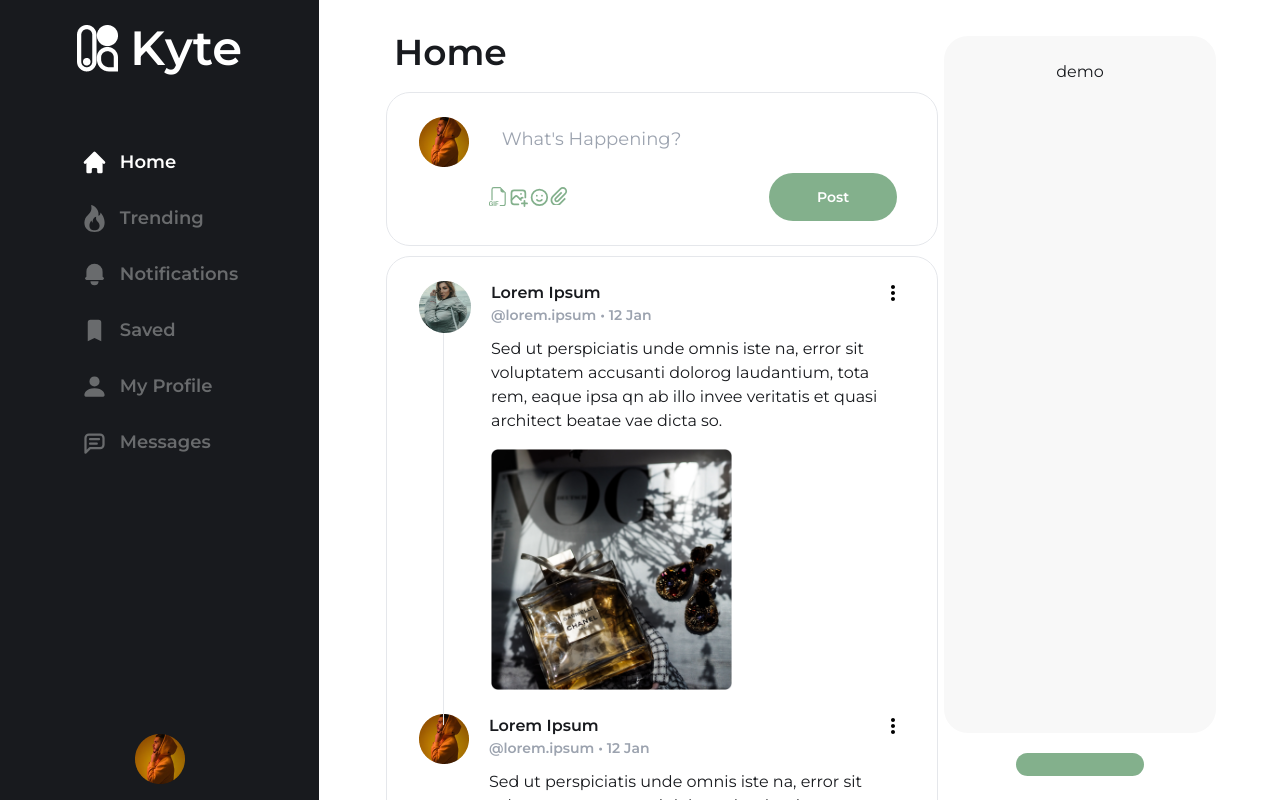
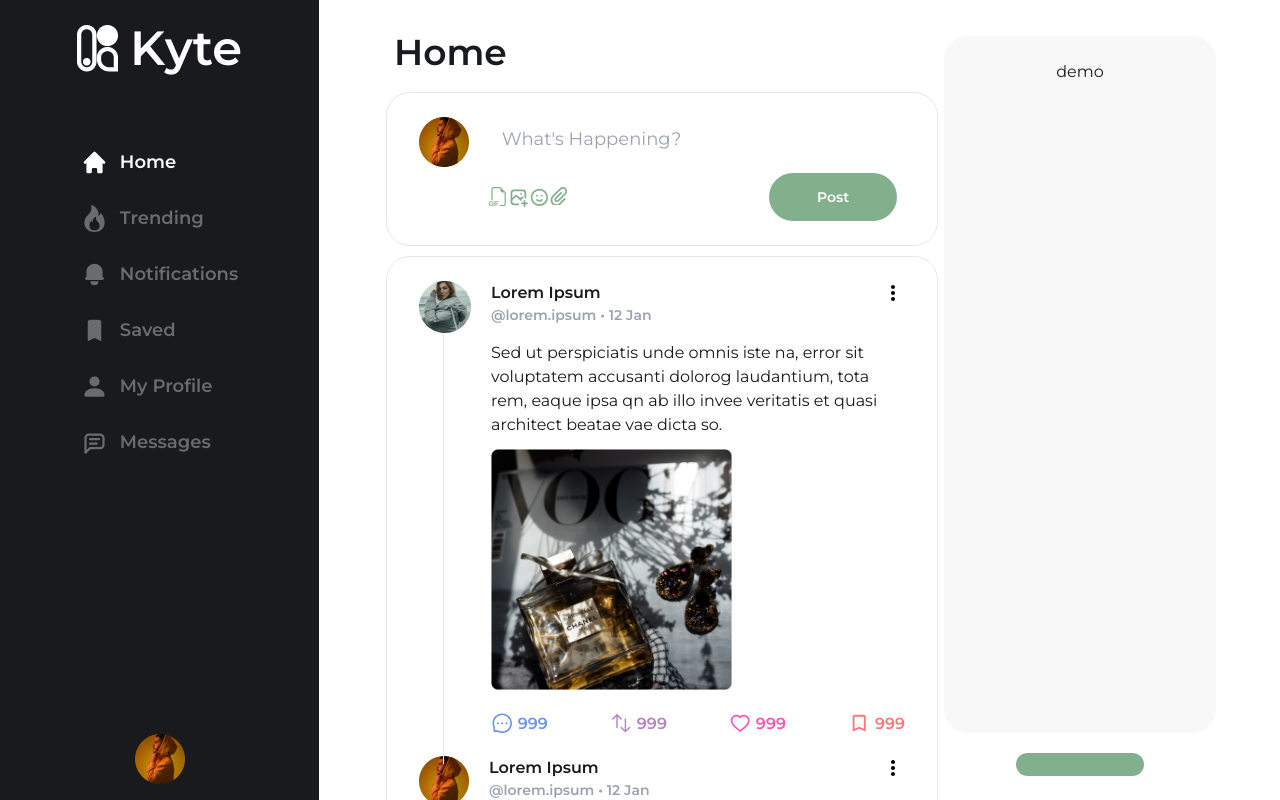
Before and after one commit to ImShivraj/Kyte-hackfs, a Next.js app: page /dashboard in a window 1280 px wide. Built offline with nearby package versions, Linux system fonts and the light colour scheme.

Commit message:
ui: post actions component

```diff
--- a/src/components/UI/Sidebar.tsx
+++ b/src/components/UI/Sidebar.tsx
@@ -1,16 +1,14 @@
 import Link from "next/link";
 import { HiHome, HiBell, HiBookmark } from "react-icons/hi";
 import { BsFire, BsFillPersonFill } from "react-icons/bs";
-import { RiSettings2Fill } from "react-icons/ri";
 import { TbMessage } from "react-icons/tb";
 import { IconType } from "react-icons";
-import logo from "../../assets/logo.png";
-import user from "../../assets/user.png";
+import logo from "@assets/logo.png";
+import user from "@assets/user.png";
 import { useRouter } from "next/router";
 import { ReactNode, useEffect, useState } from "react";
 import Image from "next/image";
 import clsx from "clsx";
-import ProfileOverview from "../message/ProfileOverview";
 
 interface Paths {
   path: string;
--- a/src/components/message/ChatWindow.tsx
+++ b/src/components/message/ChatWindow.tsx
@@ -5,7 +5,7 @@ import { HiOutlineEmojiHappy, HiVideoCamera } from "react-icons/hi";
 import { BsFillMicFill } from "react-icons/bs";
 import { RxDoubleArrowRight } from "react-icons/rx";
 import { MdWifiCalling3 } from "react-icons/md";
-import user from "../../assets/user.png";
+import user from "@assets/user.png";
 import { useState } from "react";
 
 function ChatWindow() {
--- a/src/components/message/MessageUser.tsx
+++ b/src/components/message/MessageUser.tsx
@@ -1,5 +1,5 @@
 import Image from "next/image";
-import user from "../../assets/user.png";
+import user from "@assets/user.png";
 
 export default function MessageUser({
   username,
--- a/src/components/message/ProfileOverview.tsx
+++ b/src/components/message/ProfileOverview.tsx
@@ -1,6 +1,6 @@
 import Image from "next/image";
-import pfp from "../../assets/pfp.png";
-import highlight from "../../assets/highlight.png";
+import pfp from "@assets/pfp.png";
+import highlight from "@assets/highlight.png";
 
 function ProfileOverview() {
   return (
--- /dev/null
+++ b/src/components/posts/PostActions.tsx
@@ -0,0 +1,37 @@
+import React from "react";
+import { AiOutlineMessage, AiOutlineHeart, AiFillHeart } from "react-icons/ai";
+import { HiArrowsUpDown, HiBookmark } from "react-icons/hi2";
+import { MdOutlineBookmarkBorder } from "react-icons/md";
+
+function PostActions() {
+  return (
+    <div className=" mt-4 flex justify-between max-w-md mr-auto">
+      <div className=" cursor-pointer flex  text-[#6996EF]">
+        <div className="transition ease-in-out active:scale-95">
+          <AiOutlineMessage size={"1.4em"} />
+        </div>
+        <span className=" font-semibold">&nbsp;999</span>
+      </div>
+      <div className=" cursor-pointer flex  text-[#B581C8]">
+        <div className="transition ease-in-out active:scale-95">
+          <HiArrowsUpDown size={"1.4em"} />
+        </div>
+        <span className=" font-semibold">&nbsp;999</span>
+      </div>
+      <div className=" cursor-pointer flex  text-[#FF54B1]">
+        <div className="transition ease-in-out active:scale-95">
+          <AiOutlineHeart size={"1.4em"} />
+        </div>
+        <span className=" font-semibold">&nbsp;999</span>
+      </div>
+      <div className=" cursor-pointer flex  text-[#F97878]">
+        <div className="transition ease-in-out active:scale-95">
+          <MdOutlineBookmarkBorder size={"1.4em"} />
+        </div>
+        <span className=" font-semibold">&nbsp;999</span>
+      </div>
+    </div>
+  );
+}
+
+export default PostActions;
--- a/src/components/posts/PostPreview.tsx
+++ b/src/components/posts/PostPreview.tsx
@@ -3,6 +3,7 @@ import user from "@assets/user.png";
 import pfp from "@assets/pfp2.png";
 import post from "@assets/post.png";
 import { BiDotsVerticalRounded } from "react-icons/bi";
+import PostActions from "./PostActions";
 
 function PostPreview() {
   return (
@@ -23,16 +24,19 @@ function PostPreview() {
                 &nbsp;&#x2022;&nbsp;12 Jan
               </span>{" "}
             </div>
-            <p className="  py-3 text-md">
+            <p className="  pt-4 text-md">
               Sed ut perspiciatis unde omnis iste na, error sit voluptatem
               accusanti dolorog laudantium, tota rem, eaque ipsa qn ab illo
               invee veritatis et quasi architect beatae vae dicta so.
             </p>
             <Image
-              className="py-1 w-full md:w-7/12 md:h-auto"
+              className="pt-3 pb-1.5 w-full md:w-7/12 md:h-auto"
               src={post}
               alt="post"
             />
+            <div>
+              <PostActions />
+            </div>
           </div>
         </div>
       </div>
@@ -50,11 +54,14 @@ function PostPreview() {
               &nbsp;&#x2022;&nbsp;12 Jan
             </span>{" "}
           </div>
-          <p className="  py-3 text-md">
+          <p className="  pt-4 text-md">
             Sed ut perspiciatis unde omnis iste na, error sit voluptatem
             accusanti dolorog laudantium, tota rem, eaque ipsa qn ab illo invee
             veritatis et quasi architect beatae vae dicta so.
           </p>
+          <div>
+            <PostActions />
+          </div>
         </div>
       </div>
     </div>
```
